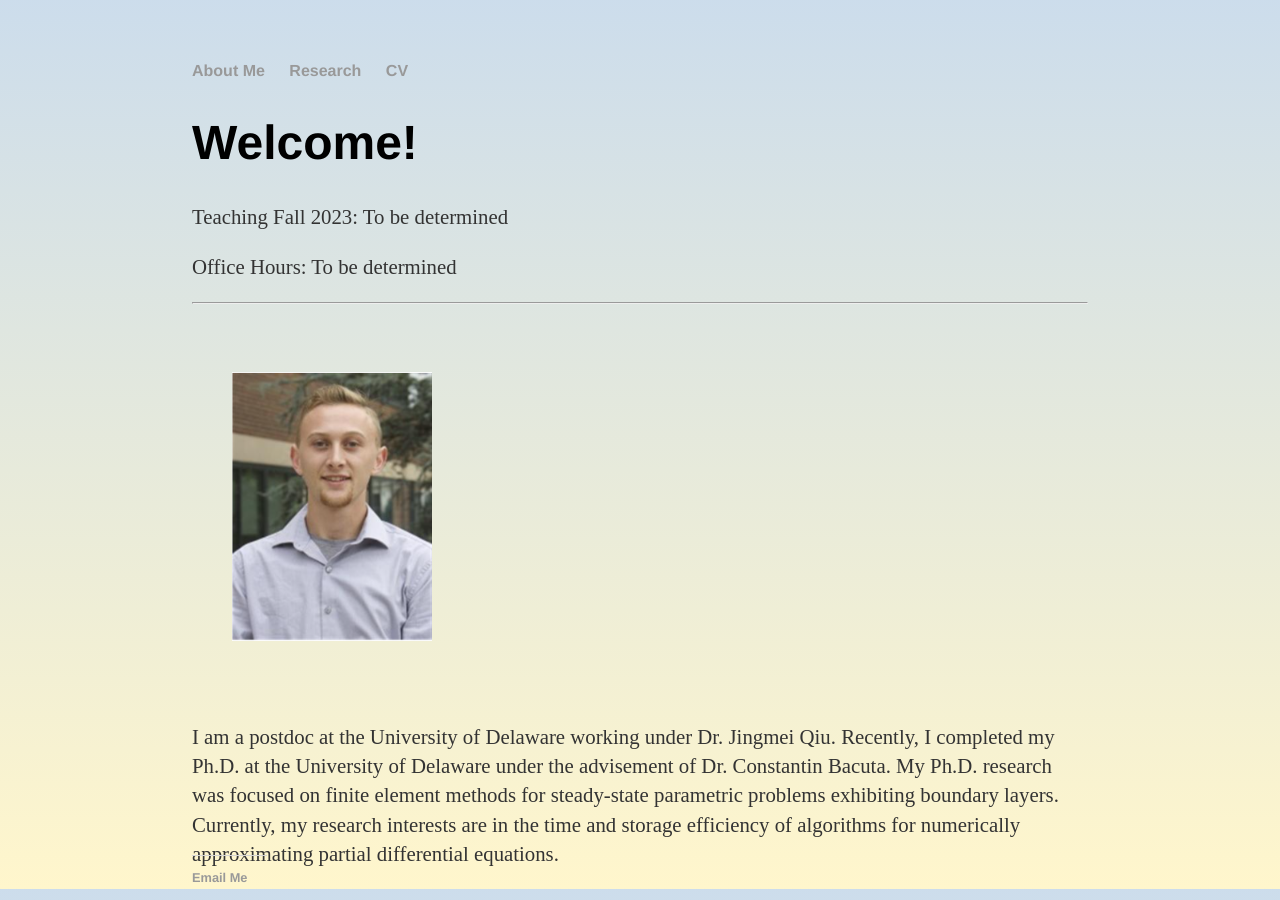
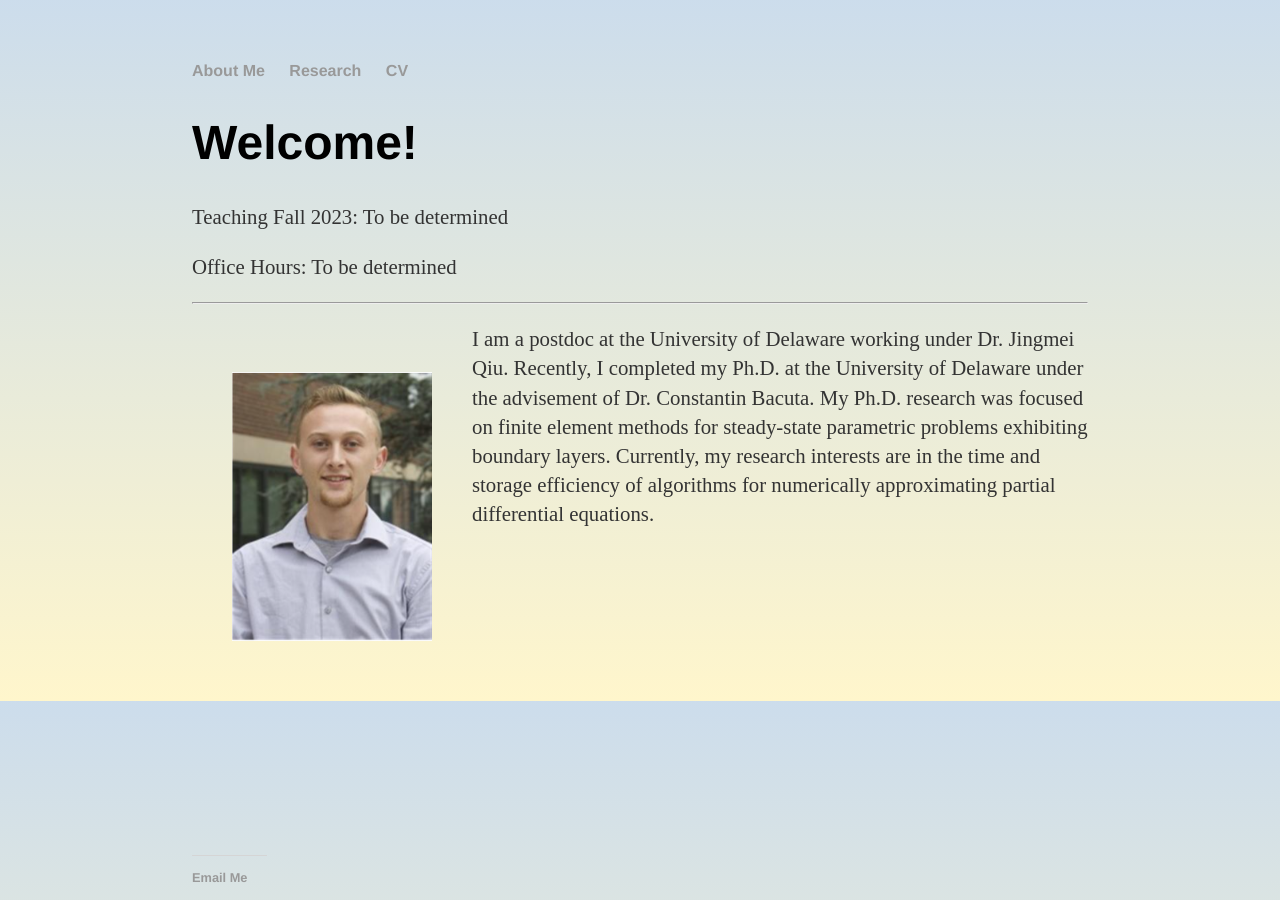
Before and after one commit to dhayes95/dhayes95.github.io, a Jekyll site: the page built from index.html, in a window 1280 px wide. Built offline with Jekyll 4.4.1, drawn with Linux system fonts in a browser that asks for light colours.

Commit message:
Update index.html

```diff
--- a/index.html
+++ b/index.html
@@ -11,10 +11,8 @@
 
 
 <p style="padding:40px; float:left;"><img src="HeadShotDan.PNG" height= "auto" width="200" style="float:left;"></p>
-<p style="float:right;">I am a postdoc at the University of Delaware working under Dr. Jingmei Qiu. Recently,
-			   I completed my Ph.D. at the University of Delaware under the advisement of Dr. Constantin Bacuta. My Ph.D. research was focused
-			   on finite element methods for steady-state parametric problems exhibiting boundary layers. Currently, my research interests are
-			   in the time and storage efficiency of algorithms for numerically approximating partial differential equations.</p>
+<p>
+	I am a postdoc at the University of Delaware working under Dr. Jingmei Qiu. Recently, I completed my Ph.D. at the University of Delaware under the advisement of Dr. Constantin Bacuta. My Ph.D. research was focused on finite element methods for steady-state parametric problems exhibiting boundary layers. Currently, my research interests are in the time and storage efficiency of algorithms for numerically approximating partial differential equations.</p>
 
 
 
```
